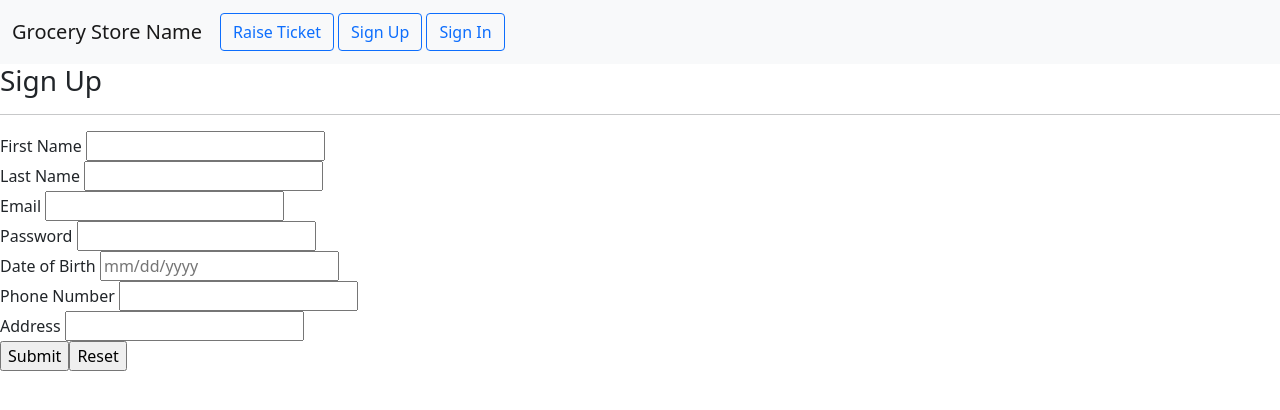
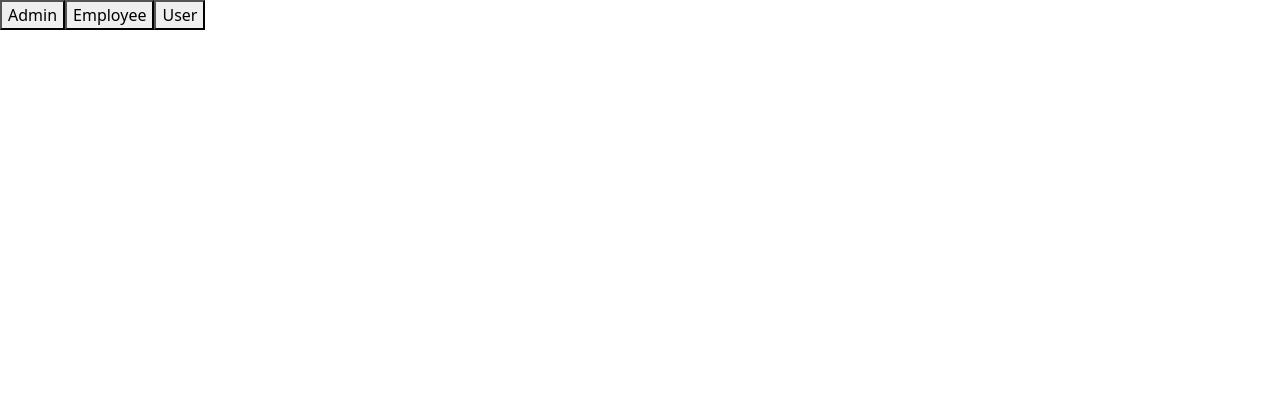
Before and after one commit to TCS-19-7-21-CapstoneGroup17/capstone, an Angular app in the folder Frontend/GroceryStore/: page /user/signup in a window 1280 px wide. Shown: the top 410 px of the page. Built offline with nearby package versions, Linux system fonts and the light colour scheme.

Commit message:
remove console.log and fix routing

```diff
--- a/Frontend/GroceryStore/src/app/app-routing.module.ts
+++ b/Frontend/GroceryStore/src/app/app-routing.module.ts
@@ -1,5 +1,6 @@
 import { NgModule } from '@angular/core';
 import { RouterModule, Routes } from '@angular/router';
+import { AppComponent } from './app.component';
 import { AddGroceriesComponent } from './customer/add-groceries/add-groceries.component';
 import { CustomerComponent } from './customer/customer.component';
 import { RaiseTicketComponent } from './customer/raise-ticket/raise-ticket.component';
@@ -21,7 +22,10 @@ const routes: Routes = [
       { path: '', redirectTo: 'signup', pathMatch: 'full'}
     ]
   },
-  { path: "employee", component: EmployeeComponent }
+  { path: "employee", component: EmployeeComponent },
+  { path: "home", component: AppComponent },
+  { path: '', redirectTo: "home", pathMatch: "full" }
+
 ];
 
 @NgModule({
--- a/Frontend/GroceryStore/src/app/app.component.html
+++ b/Frontend/GroceryStore/src/app/app.component.html
@@ -1,4 +1,12 @@
 <div>
   <!-- this is for routing between admin, employee, and user -->
-  <router-outlet></router-outlet>
+  <div *ngIf="isHomePage">
+    <button >Admin</button>
+    <button [routerLink]="['../employee']" (click)="isClicked()">Employee</button>
+    <button [routerLink]="['../user']" (click)="isClicked()">User</button>
+  </div>
+
+
+  <!-- display content here -->
+  <router-outlet *ngIf="!isHomePage"></router-outlet>
 </div>
--- a/Frontend/GroceryStore/src/app/app.component.ts
+++ b/Frontend/GroceryStore/src/app/app.component.ts
@@ -7,4 +7,10 @@ import { Component } from '@angular/core';
 })
 export class AppComponent {
   title = 'GroceryStore';
+
+  isHomePage: boolean = true;
+
+  isClicked() {
+    this.isHomePage = false;
+  }
 }
--- a/Frontend/GroceryStore/src/app/customer/add-groceries/add-groceries.component.ts
+++ b/Frontend/GroceryStore/src/app/customer/add-groceries/add-groceries.component.ts
@@ -8,20 +8,13 @@ import { Product } from '../product';
   styleUrls: ['./add-groceries.component.css', '../customer.component.css']
 })
 export class AddGroceriesComponent implements OnInit {
-  // variables
-  productsArray: Array<Product> = [];
 
   constructor(public editCartSer: EditCartService) { }
 
   ngOnInit(): void {
     // this.getAllProducts();
     this.editCartSer.getAllProducts().subscribe(result => {
-      this.productsArray = result;
-      // use service class's function to display products
-      this.editCartSer.displayProducts(this.productsArray);
+      this.editCartSer.displayProducts(result);
     });
-
   }
-
-
 }
--- a/Frontend/GroceryStore/src/app/customer/customer.component.html
+++ b/Frontend/GroceryStore/src/app/customer/customer.component.html
@@ -1,12 +1,12 @@
 <nav class="navbar navbar-expand-lg navbar-light bg-light">
     <div class="container-fluid">
-        <a class="navbar-brand">Grocery Store Name</a>
+        <a class="navbar-brand" [routerLink]="['/../../home']">Grocery Store Name</a>
         <div class="collapse navbar-collapse" id="navbarSupportedContent">
             <!-- logged in (userID is current user's ID) -->
             <div *ngIf="userID != -1">
                 <ul class="navbar-nav me-auto mb-2 mb-lg-0" >
                     <li class="nav-item">
-                        <button class="btn btn-outline-primary" type="button" style="margin:5px 2px;" [routerLink]="['./add-groceries']">
+                        <button class="btn btn-outline-primary" type="button" style="margin:5px 2px;" [routerLink]="['add-groceries']">
                             Add Groceries
                         </button>
                     </li>
@@ -26,23 +26,20 @@
 
             <!-- not logged in yet -->
             <div *ngIf="userID == -1">
-                <button class="btn btn-outline-primary" type="button" style="margin:5px 2px;" [routerLink]="['./raise-ticket']">
+                <button class="btn btn-outline-primary" type="button" style="margin:5px 2px;" [routerLink]="['../user/raise-ticket']">
                     Raise Ticket
                 </button>
-                <button class="btn btn-outline-primary" type="button" style="margin:5px 2px;" [routerLink]="['./signup']" >
+                <button class="btn btn-outline-primary" type="button" style="margin:5px 2px;" [routerLink]="['../user/signup']" >
                     Sign Up
                 </button>
-                <button class="btn btn-outline-primary" type="button" style="margin:5px 2px;" [routerLink]="['./signin']">
+                <button class="btn btn-outline-primary" type="button" style="margin:5px 2px;" [routerLink]="['../user/signin']">
                     Sign In
                 </button>
             </div>
-
-
         </div>
     </div>
 </nav>
 
 <!-- down here is where the content will show up -->
-<!-- <app-raise-ticket></app-raise-ticket> -->
 <!-- this is for routing between signup, signin, add-grocery, shopping-cart -->
 <router-outlet></router-outlet>
--- a/Frontend/GroceryStore/src/app/customer/raise-ticket/raise-ticket.component.html
+++ b/Frontend/GroceryStore/src/app/customer/raise-ticket/raise-ticket.component.html
@@ -2,7 +2,6 @@
     <h3>Raise Ticket</h3>
     <hr/>
     <form [formGroup]="ticketRef" (ngSubmit)="submitTicket()">
-        <!--  -->
         User ID: <input type="number" formControlName="userID" /> <br/>
         Reason: <input type="text" formControlName="reason" /><br/>
         <input type="submit" value="Submit"/>
--- a/Frontend/GroceryStore/src/app/customer/sign-up/sign-up.component.html
+++ b/Frontend/GroceryStore/src/app/customer/sign-up/sign-up.component.html
@@ -1,18 +1,25 @@
-<div>
-    <h3>Sign Up</h3>
-    <hr/>
-    <form [formGroup]="signupRef" (ngSubmit)="doSignup()" >
-        First Name <input type="text" formControlName="firstname" /> <br/>
-        Last Name <input type="text" formControlName="lastname" /> <br />
-        Email <input type="email" formControlName="emailId" /> <br/>
-        Password <input type="password" formControlName="password"/> <br/>
-        Date of Birth <input type="text" formControlName="dob" placeholder="mm/dd/yyyy"/> <br/>
-        Phone Number <input type="number" formControlName="phone"/> <br/>
-        Address <input type="text" formControlName="address"/> <br/>
 
-        <div style="color: red;">{{errorMsg}}</div>
+<div class="row align-items-center">
+    <h2 style="text-align: center; padding: 6px; font-family: 'Archivo', sans-serif;">Sign Up</h2>
 
-        <input type="submit" value="Submit"/>
-        <input type="reset" value="Reset"/>
-    </form>
+    <div class="col"></div>
+    <div class="col">
+        <div class="container-md">
+            <form [formGroup]="signupRef" (ngSubmit)="doSignup()" >
+                First Name <input type="text" formControlName="firstname" /> <br/><br/>
+                Last Name <input type="text" formControlName="lastname" /> <br /><br/>
+                Email <input type="email" formControlName="emailId" /> <br/><br/>
+                Password <input type="password" formControlName="password"/> <br/><br/>
+                Date of Birth <input type="text" formControlName="dob" placeholder="mm/dd/yyyy"/> <br/><br/>
+                Phone Number <input type="number" formControlName="phone"/> <br/><br/>
+                Address <input type="text" formControlName="address"/> <br/><br/>
+
+                <div style="color: red;">{{errorMsg}}</div>
+                <br/>
+                <input type="submit" value="Submit"/>
+                <input type="reset" value="Reset"/>
+            </form>
+        </div>
+    </div>
+    <div class="col"> </div>
 </div>
```
Also changed, not shown: Frontend/GroceryStore/src/app/customer/edit-cart.service.ts (+1 -8 lines), Frontend/GroceryStore/src/app/customer/shopping-cart/shopping-cart.component.ts (+5 -3 lines), 1 other file (tests, documents, lock files or other folders).
